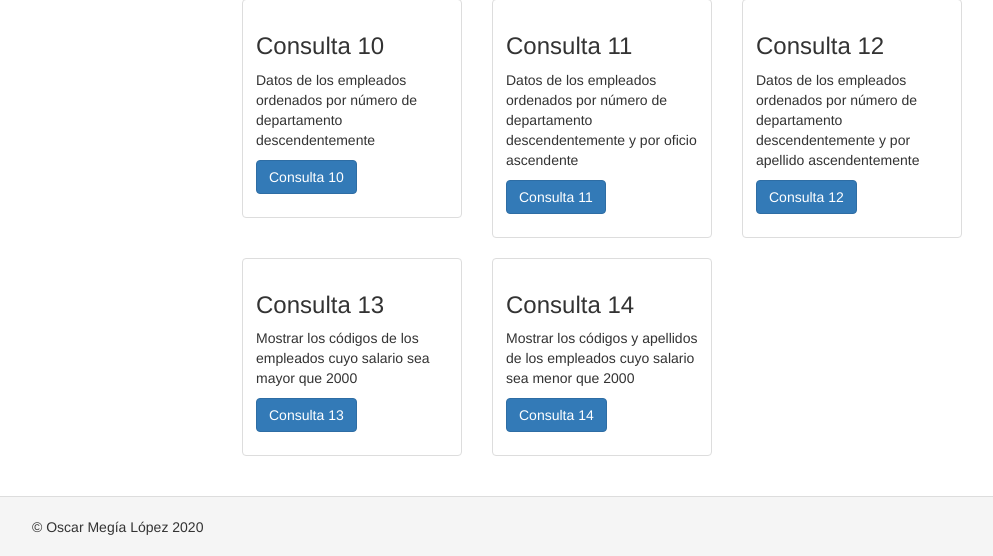
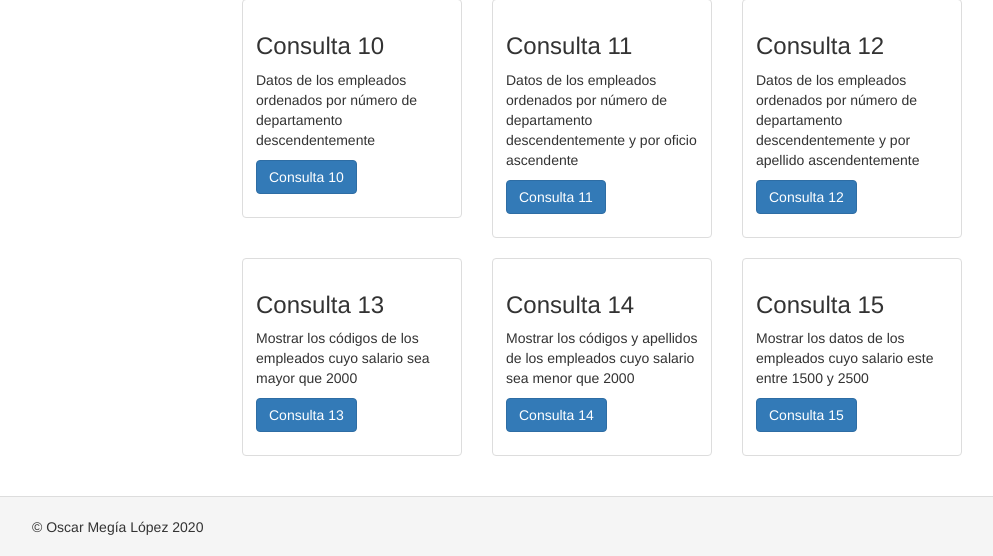
Before and after one commit to OscarAlpe/practica1yii, a Yii app: template views/site/index.php in a window 1280 px wide. Shown: the part 726-1282 px from the top of the page, without its empty margins (38-1031 px from the left). Run offline with PHP 8.4 and a stand-in for Yii, Linux system fonts and the light colour scheme; the template is opened without the code that fills it, so the values that code supplies are empty; some libraries are stand-ins or nearby versions.

Commit message:
Consulta 15: Mostrar los datos de los empleados cuyo salario este entre 1500 y 2500

```diff
--- a/views/site/index.php
+++ b/views/site/index.php
@@ -140,5 +140,14 @@ use yii\helpers\Html;
           </div>
         </div>
       </div>
+      <div class="col-sm-4">
+        <div class="thumbnail">
+          <div class="caption">
+            <h3>Consulta 15</h3>
+            <p>Mostrar los datos de los empleados cuyo salario este entre 1500 y 2500</p>
+            <p><?= Html::a('Consulta 15', ['/site/consulta15'], ['class'=>'btn btn-primary grid-button']) ?></p>
+          </div>
+        </div>
+      </div>
     </div>
 </div>
```
Also changed, not shown: controllers/SiteController.php (+18 -0 lines).
